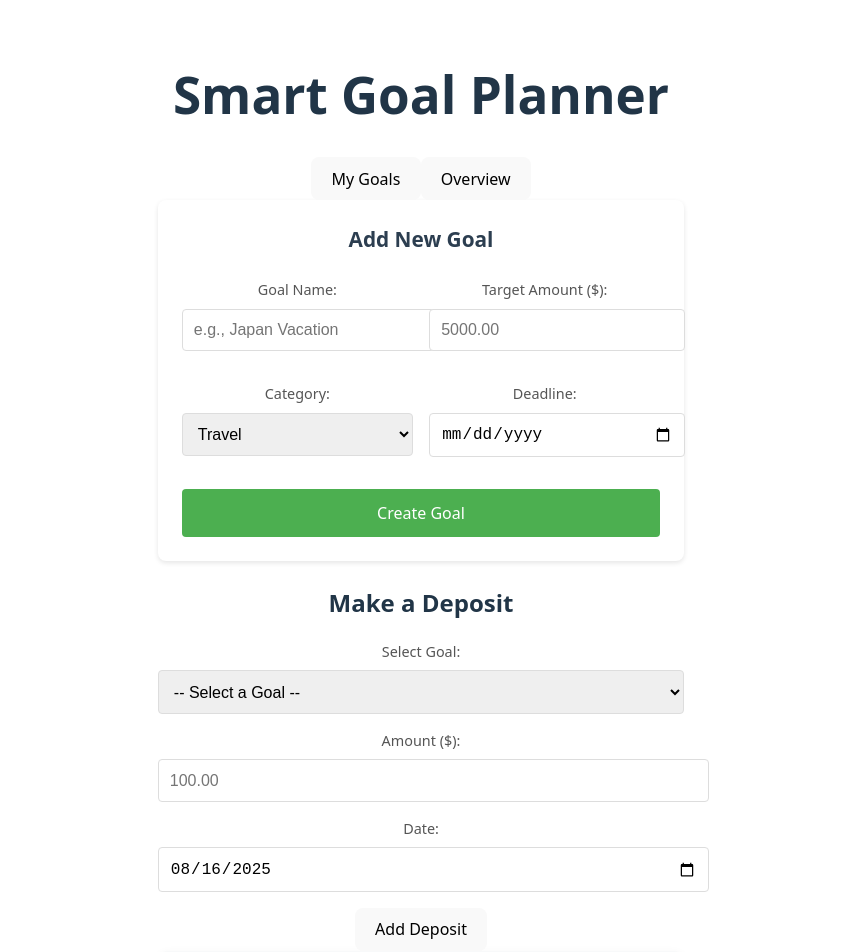
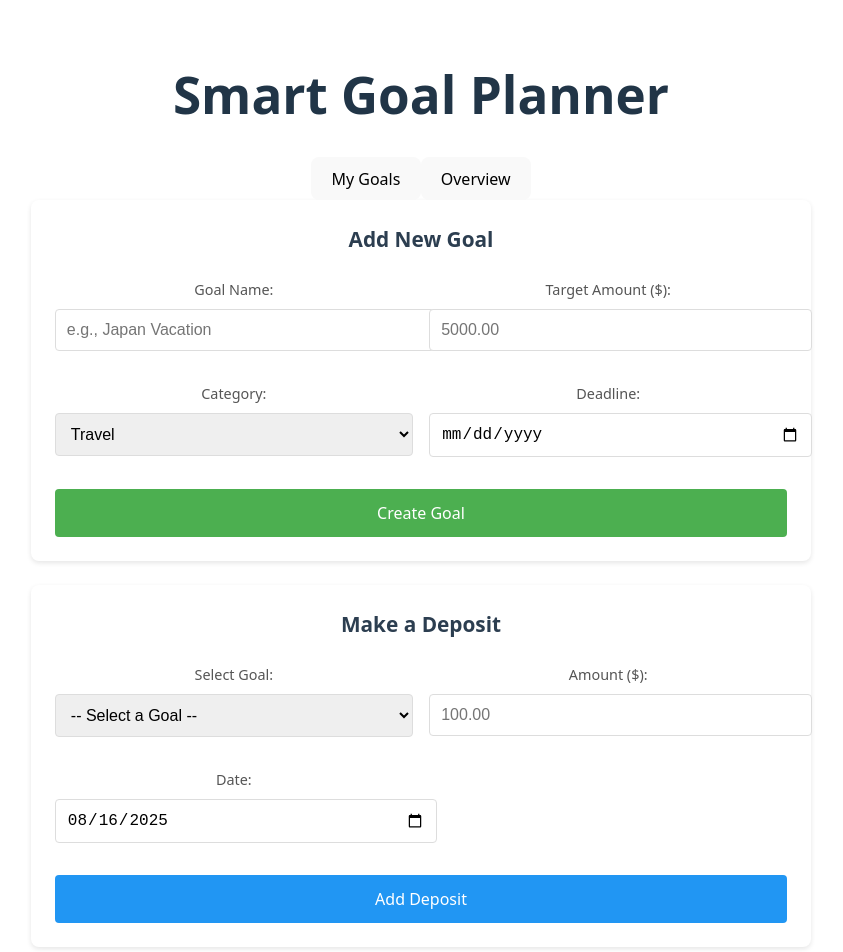
Before and after one commit to Suleyaziz/code-challenge-week-2, a React (Vite) app: page / in a window 1280 px wide. Shown: the top 952 px of the page, without its empty margins (219-1062 px from the left). Built offline with nearby package versions, Linux system fonts and the light colour scheme; data requests are answered from the project's data file.

Commit message:
DepositForm css added

```diff
--- /dev/null
+++ b/src/components/DepositForm.css
@@ -0,0 +1,47 @@
+/* DepositForm.css */
+.deposit-form-container {
+  background-color: white;
+  padding: 1.5rem;
+  border-radius: 8px;
+  box-shadow: 0 2px 5px rgba(0, 0, 0, 0.1);
+  margin-bottom: 1.5rem;
+}
+
+.deposit-form-container h2 {
+  margin-top: 0;
+  margin-bottom: 1.5rem;
+  color: #2c3e50;
+  font-size: 1.3rem;
+}
+
+.deposit-form-container form {
+  display: grid;
+  grid-template-columns: 1fr 1fr;
+  gap: 1rem;
+}
+
+.deposit-form-container button {
+  grid-column: span 2;
+  padding: 0.8rem;
+  background-color: #2196F3;
+  color: white;
+  border: none;
+  border-radius: 4px;
+  font-size: 1rem;
+  cursor: pointer;
+  transition: background-color 0.2s ease;
+}
+
+.deposit-form-container button:hover {
+  background-color: #1976d2;
+}
+
+@media (max-width: 768px) {
+  .deposit-form-container form {
+    grid-template-columns: 1fr;
+  }
+
+  .deposit-form-container button {
+    grid-column: span 1;
+  }
+}
--- a/src/components/DepositForm.jsx
+++ b/src/components/DepositForm.jsx
@@ -1,5 +1,5 @@
 import React, { useState } from 'react';
-
+import './DepositForm.css';
 
 function DepositForm({ goals, onMakeDeposit }) {
   // Form state
```
